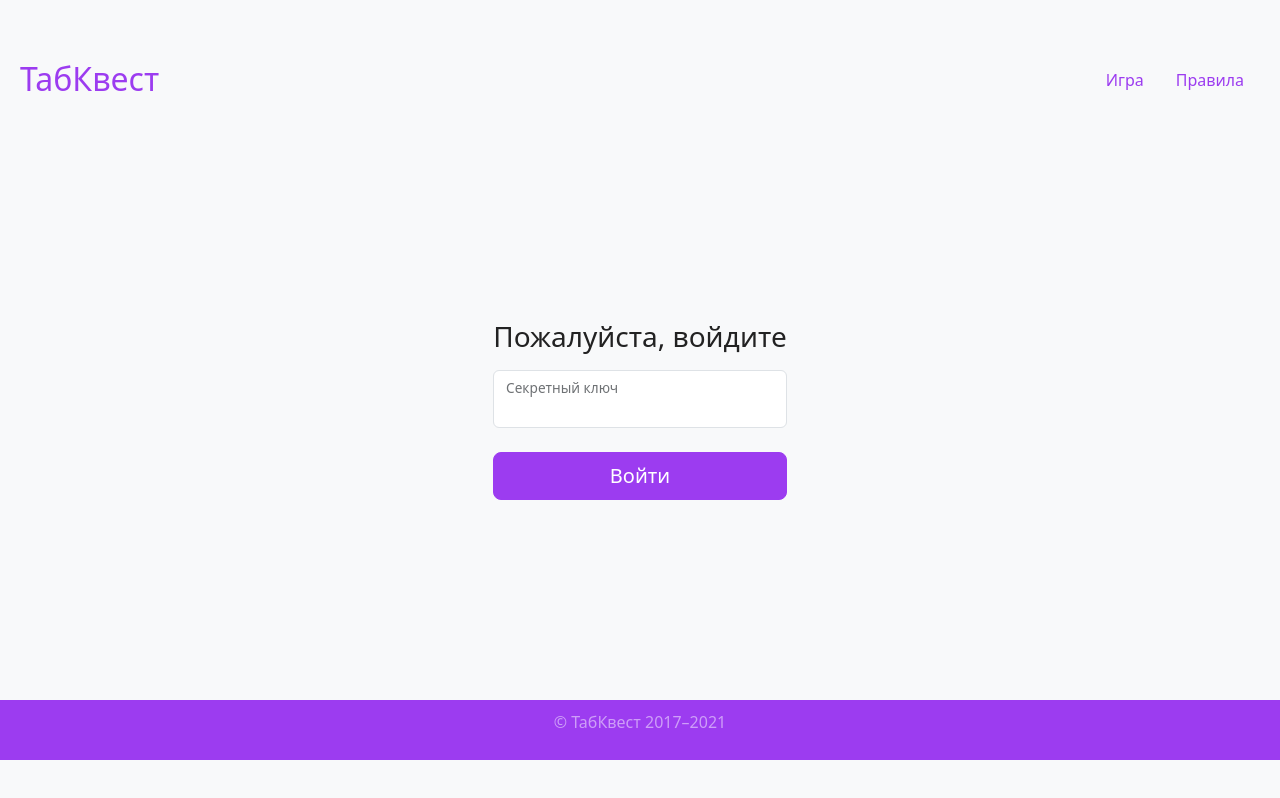
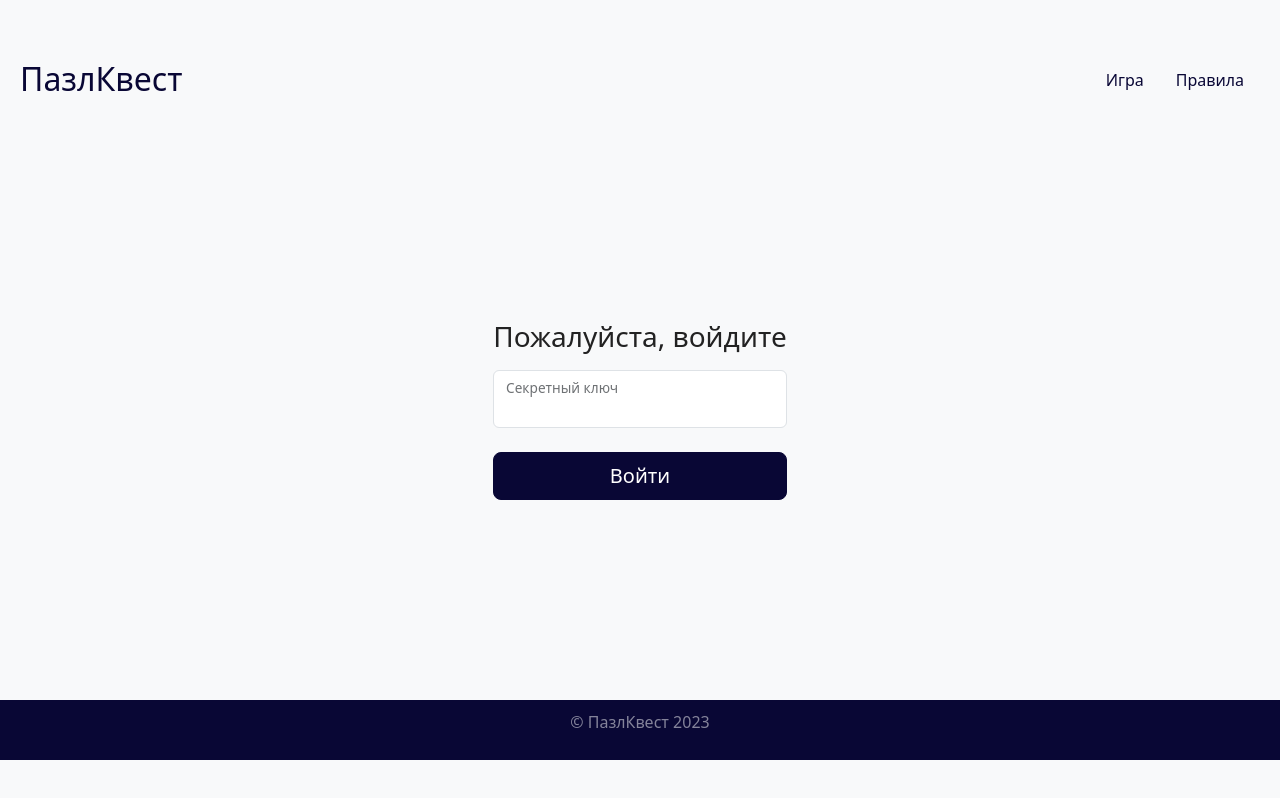
Before and after one commit to daymon21cher/question_map_front, a Vue app: page /game in a window 1280 px wide. Built offline with nearby package versions, Linux system fonts and the light colour scheme; no server answers; what vue-yandex-maps would draw is missing.

Commit message:
Правим внешку

```diff
--- a/public/index.html
+++ b/public/index.html
@@ -16,7 +16,7 @@
     <style>
         /* Фиолетово-желтая цветовая схема */
         body {
-            background-color: #9c3cf0; /* Фиолетовый цвет для фона */
+            background-color: #090735; /* Фиолетовый цвет для фона */
             color: #222222; /* Черный цвет для основного текста */
         }
 
@@ -40,11 +40,11 @@
         }
 
         .nav-link {
-            color: #9c3cf0; /* Желтый цвет для ссылок в навигационном меню */
+            color: #090735; /* Желтый цвет для ссылок в навигационном меню */
         }
 
         .nav-link.active {
-            color: #fcff52; /* Фиолетовый цвет для активной ссылки */
+            color: #208D1C; /* Фиолетовый цвет для активной ссылки */
         }
 
         /* Главное содержимое */
@@ -58,30 +58,30 @@
         /* Подвал */
         footer {
             padding: 10px;
-            background-color: #9c3cf0; /* Фиолетовый цвет для фона подвала */
+            background-color: #090735; /* Фиолетовый цвет для фона подвала */
             text-align: center;
         }
 
         /* Ссылки в подвале */
         footer a {
-            color: #fcff52; /* Желтый цвет для ссылок в подвале */
+            color: #208D1C; /* Желтый цвет для ссылок в подвале */
         }
 
         /* Фиолетовый цвет для кнопок */
         .btn-purple {
-            background-color: #9c3cf0;
-            border-color: #9c3cf0;
+            background-color: #090735;
+            border-color: #090735;
         }
 
         /* Желтый цвет для кнопок */
         .btn-yellow {
-            background-color: #fcff52;
-            border-color: #fcff52;
+            background-color: #208D1C;
+            border-color: #208D1C;
         }
 
         /* Обводка для логотипа */
         .logo {
-            border: 1px solid #fcff52;
+            border: 1px solid #208D1C;
             padding: 5px;
             border-radius: 5px;
         }
@@ -95,7 +95,7 @@
     </noscript>
     <header class="mb-auto">
         <div>
-            <h2 class="float-md-start mb-0" style="color: #9c3cf0">ТабКвест</h2>
+            <h2 class="float-md-start mb-0" style="color: #090735">ПазлКвест</h2>
             <nav class="nav nav-masthead justify-content-center float-md-end">
                 <a class="nav-link" aria-current="page" href="#/game">Игра</a>
                 <a class="nav-link" href="#/rules">Правила</a>
@@ -106,7 +106,7 @@
         <div id="app"></div>
     </main>
     <footer class="mt-auto text-white-50">
-        <p>© ТабКвест 2017–2021</p>
+        <p>© ПазлКвест 2023</p>
     </footer>
 </div>
 
--- a/src/components/FieldGame.vue
+++ b/src/components/FieldGame.vue
@@ -121,6 +121,7 @@ export default {
       const data = {
         field_key: this.field_key
       };
+
       console.log(data);
       axios.post('http://127.0.0.1:8000/field/login/', data, {
         withCredentials: true,
@@ -337,7 +338,7 @@ body {
 }
 
 .btn-purple {
-  background-color: #9c3cf0;
-  border-color: #9c3cf0;
+  background-color: #090735;
+  border-color: #090735;
 }
 </style>
--- a/src/components/GridWrapper.vue
+++ b/src/components/GridWrapper.vue
@@ -128,13 +128,13 @@ export default {
 /* Стили для разных статусов ячеек */
 .OPEN {
   pointer-events: none; /* Отключает обработчики событий на неактивных ячейках */
-  background-color: #fcff52;
+  background-color: #208D1C;
   /*background-image: url("../assets/puzzle.png");*/
   background-size: cover;
 }
 
 .CLOSE {
-  background-color: #9c3cf0;
+  background-color: #090735;
 }
 
 .IN_PROGRESS {
@@ -144,7 +144,7 @@ export default {
   opacity: 0.7;
 }
 .cell.CLOSE i {
-  color: #fcff52; /* Желтый цвет */
+  color: #208D1C; /* Желтый цвет */
 }
 
 .cell.IN_PROGRESS i {
@@ -152,7 +152,7 @@ export default {
 }
 
 .cell.OPEN i {
-  color: #9c3cf0; /* Желтый цвет */
+  color: #090735; /* Желтый цвет */
 }
 
 .cell.DISABLED i {
--- a/src/components/ModalWindowGame.vue
+++ b/src/components/ModalWindowGame.vue
@@ -62,7 +62,7 @@ export default {
 }
 
 .modal-dialog {
-  background-color: #fcff52;
+  background-color: #208D1C;
   box-shadow: 0 3px 9px rgba(0, 0, 0, 0.5);
   border-radius: 5px;
   padding: 20px;
@@ -73,14 +73,14 @@ export default {
   display: flex;
   justify-content: space-between;
   align-items: center;
-  border-bottom: 1px solid #9c3cf0;
+  border-bottom: 1px solid #090735;
   padding-bottom: 10px;
 }
 
 .modal-title {
   margin: 0;
   font-size: 18px;
-  color: #9c3cf0;
+  color: #090735;
 }
 
 .btn-close {
@@ -88,7 +88,7 @@ export default {
   background: transparent;
   cursor: pointer;
   font-size: 20px;
-  color: #9c3cf0;
+  color: #090735;
   padding: 0;
   margin: 0;
 }
--- a/src/components/RulesList.vue
+++ b/src/components/RulesList.vue
@@ -1,7 +1,7 @@
 <template>
 
   <br>
-  <h2>Добро пожаловать в puzzle квест фестиваля «Мой бизнес. Табтабус – 2023»</h2>
+  <h2>Добро пожаловать в puzzle квест фестиваля</h2>
   <br>
   <h5>
     <ol class="text-start">
@@ -23,7 +23,7 @@
   </h5>
   <br>
 
-  <h2>Всем успеха, куража и улыбок! Короче: «Всем Табтабус»</h2>
+  <h2>Всем успеха, куража и улыбок!</h2>
   <br>
 </template>
 
```
